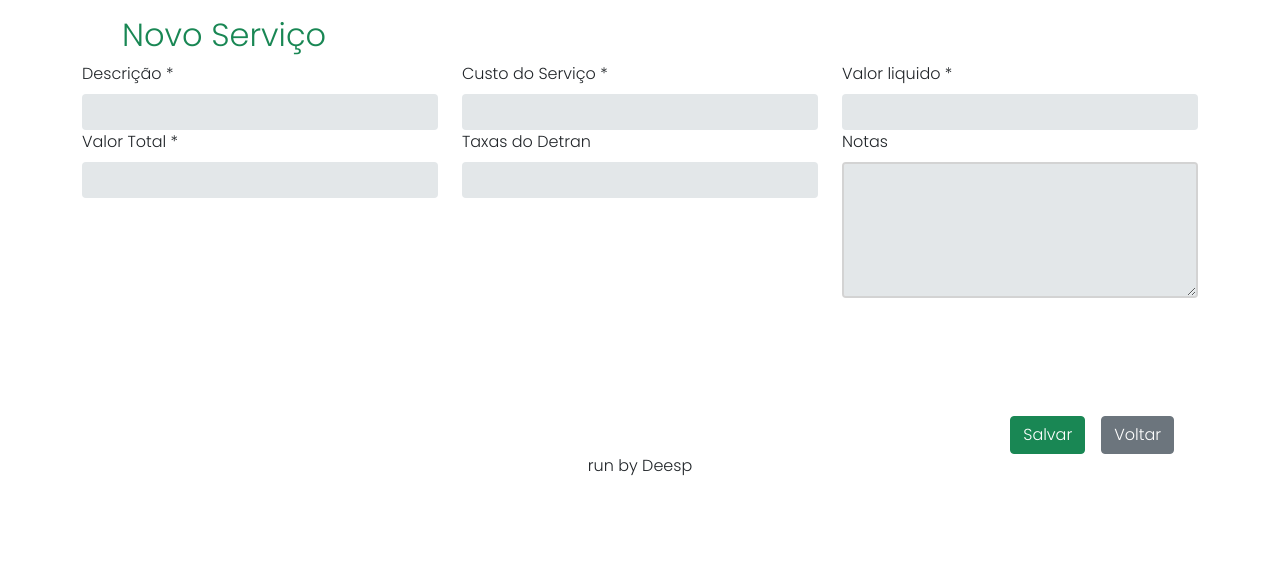
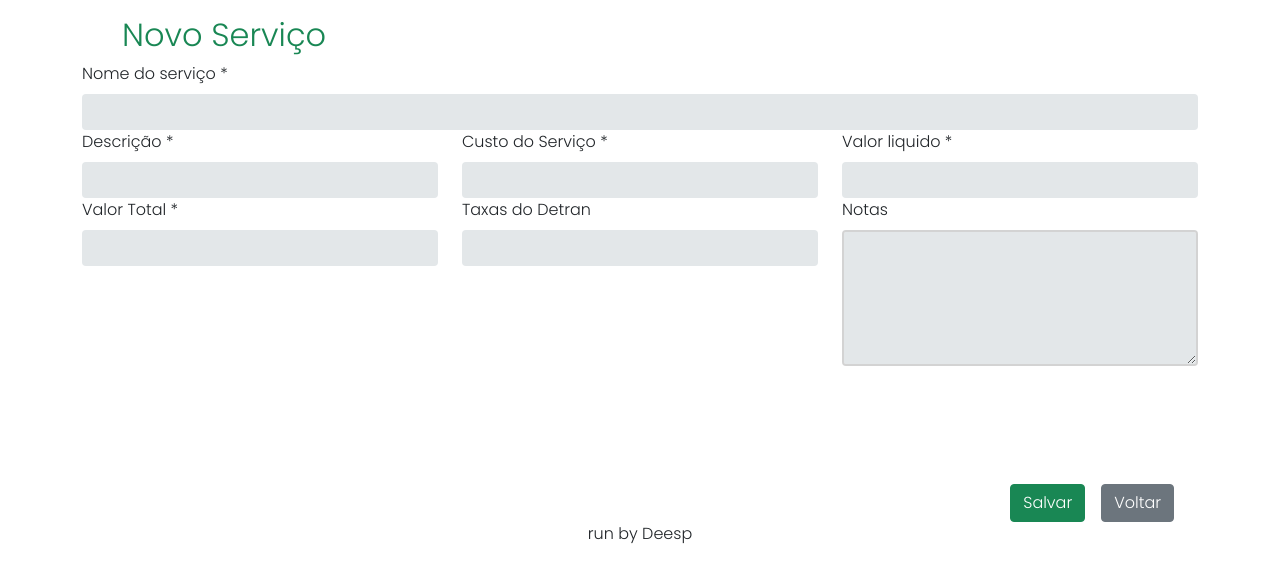
Before and after one commit to rafalimma/ERPDespachante, a Django app: page /home/novo_servico in a window 1280 px wide. Shown: the part 65-648 px from the top of the page. Run offline with Django 5.2, Linux system fonts and the light colour scheme; some libraries are stand-ins or nearby versions.

Commit message:
Nome do serviço adicionado e upper case

```diff
--- a/OS/models.py
+++ b/OS/models.py
@@ -32,6 +32,7 @@ class OrdemServico(models.Model):
 
 class Servico(models.Model):
     descricao = models.CharField(max_length=50)
+    nome = models.CharField(max_length=50, default='')
     custo = models.CharField(max_length=10, default='0')
     valor_liquido = models.CharField(max_length=10, default='0')
     valor_total = models.CharField(max_length=10, default='0')
--- a/OS/templates/newos.html
+++ b/OS/templates/newos.html
@@ -107,7 +107,7 @@
                         <div class="row">
                             <div class="col">
                                 <label for="inputName" class="form-label text-success">Nome do Cliente *</label>
-                                <input type="text" id="nome" value="{{ cliente.name }}" name='name' list="clientes" placeholder="nome do cliente" class="form-control readonly-input" onclick="mostrarSugestoes()">
+                                <input type="text" id="nome" value="{{ cliente.name }}" name='name' list="clientes" placeholder="nome do cliente" class="form-control readonly-input" onclick="mostrarSugestoes()" style="text-transform: uppercase";>
                                 <div id="lista-sugestoes" class="lista-sugestoes" style="display: none;">
                                     {% for cliente in clientes %}
                                         <div class="sugestao-item" onclick="selecionarSugestao('{{ cliente.name }}')">{{ cliente.name }}</div>
@@ -229,7 +229,7 @@
                                 <input name="servico" type="text" list="lista-servicos" class="form-control readonly-input" id="inputServico" placeholder="Serviço" onchange="buscarServico(this)">
                                 <datalist id="lista-servicos">
                                     {% for servico in servicos %}
-                                        <option value="{{ servico.descricao }}"></option>
+                                        <option value="{{ servico.nome }}"></option>
                                     {% endfor %}
                                 </datalist>
                             </div>
@@ -355,8 +355,6 @@
                         document.getElementById(valorServicoField).value = data.valor_total;
                         if (valor_suposto1) {
                             var valor1 = parseInt(valor_suposto1.value);
-                            console.log('valor do segundo valor adicionado');
-                            console.log(valor1)
                             var valor_original = parseInt(valor_final.value);
                             let soma = valor1 + valor_original;
                             let soma_str = soma.toString();
--- a/OS/templates/os-pdf_export.html
+++ b/OS/templates/os-pdf_export.html
@@ -61,7 +61,7 @@
             </div>
             <div class="row mt-3">
                 <div class="col-md-6">
-                    <strong class="name">Nome do Cliente:</strong> {{ ordem_servico.nome_cliente }}
+                    <strong class="name">Nome do Cliente:</strong> {{ ordem_servico.nome_cliente|upper }}
                 </div>
                 <div class="col-md-6">
                     <strong>Modelo do Veículo:</strong> {{ ordem_servico.modelo }}
--- a/clientes/templates/consulta.html
+++ b/clientes/templates/consulta.html
@@ -181,6 +181,9 @@
                 {% endfor %}
             </tbody>
         </table>
+        <div class="d-flex justify-content-end align-items-center" style="margin-top: 70px;">
+            <a href="{% url 'clientes' %}" class="btn btn-secondary me-4 mt-4">Voltar</a>
+        </div>
     </div>
         <!-- MODAL PARA ALTERAR O STATUS DA OS -->
         <div class="modal fade" id="confirmationModal" tabindex="-1" aria-labelledby="confirmationModalLabel" aria-hidden="true">
--- a/clientes/templates/editar_cliente.html
+++ b/clientes/templates/editar_cliente.html
@@ -66,7 +66,7 @@
             <div class="row" style="margin-top: -15px;">
                 <div class="col-md-4 form-group">
                     <label class="text-success">Nome:</label>
-                    <input type="text" name="name" class="form-control readonly-input" value="{{ cliente.name }}">
+                    <input type="text" name="name" class="form-control readonly-input" value="{{ cliente.name }}" style="text-transform: uppercase";>
                 </div>
                 <div class="col-md-4 form-group">
                     <label class="text-success">CPF / CNPJ:</label>
--- a/clientes/templates/novo_cliente.html
+++ b/clientes/templates/novo_cliente.html
@@ -61,7 +61,7 @@
             <div class="row">
                 <div class="col">
                     <label for="inputName" class="form-label">Nome</label>
-                    <input name="name" type="text" class="form-control readonly-input" id="inputName" placeholder="Nome">
+                    <input name="name" type="text" class="form-control readonly-input" id="inputName" placeholder="Nome" style="text-transform: uppercase";>
                 </div>
                 <div class="col">
                     <label for="inputEmail" class="form-label">Email</label>
--- a/servicos/templates/editar_servicos.html
+++ b/servicos/templates/editar_servicos.html
@@ -78,6 +78,12 @@
           <div class="col-md-4 form-group">
             <label class="form-label text-success">Identificador:</label>
             <input type="number" name="id_servico" class="form-control readonly-input" readonly value="{{ servico.id }}">
+          </div>
+        </div>
+        <div class="row">
+          <div class="col-md-4 form-group">
+            <label class="form-label">Nome do serviço:</label>
+            <input type="text" name="nome" class="form-control readonly-input" value="{{ servico.nome }}">
           </div>
           <div class="col-md-4 form-group">
             <label class="form-label">Descrição:</label>
--- a/servicos/templates/novo_servico.html
+++ b/servicos/templates/novo_servico.html
@@ -75,6 +75,12 @@
         <form id="formadicao" action="{% url 'adicao_servico' %}" method="post" enctype="multipart/form-data">{% csrf_token %}
             <div class="row">
                 <div class="col">
+                    <label for="inputNome" class="form-label">Nome do serviço *</label>
+                    <input name="nome" type="text" class="form-control readonly-input" id="inputNome">
+                </div>
+            </div>
+            <div class="row">
+                <div class="col">
                     <label for="inputDescricao" class="form-label">Descrição *</label>
                     <input name="descricao" type="text" class="form-control readonly-input" id="inputDescricao">
                 </div>
--- a/servicos/templates/servicos.html
+++ b/servicos/templates/servicos.html
@@ -91,7 +91,7 @@
             <thead>
                 <tr>
                     <th scope="col">Id</th>
-                    <th scope="col">Descriçao do Serviço</th>
+                    <th scope="col">Nome do Serviço</th>
                     <th scope="col">Valor Liquido</th>
                     <th scope="col">Valor Total</th>
                     <th scope="col">Opções</th>
@@ -101,7 +101,7 @@
                 {% for servico in servicos %}
                     <tr>
                         <th>{{servico.id}}</th>
-                        <td>{{servico.descricao}}</td>
+                        <td>{{servico.nome}}</td>
                         <td>{{servico.valor_liquido}}</td>
                         <td>{{servico.valor_total}}</td>
                         <td>
--- a/servicos/views.py
+++ b/servicos/views.py
@@ -12,7 +12,7 @@ def servicos(request):
     return paginacao(request)
 
 def paginacao(request):
-    servicos = Servico.objects.all().values('id', 'descricao', 'valor_liquido', 'valor_total')
+    servicos = Servico.objects.all().values('id', 'nome', 'valor_liquido', 'valor_total')
     servicos_paginados = Paginator(servicos, 10)
     page_num = request.GET.get('page')
     servicos = servicos_paginados.get_page(page_num)
@@ -34,8 +34,9 @@ def form_edicao_servico(request):
         servico.taxa_detran = request.POST.get('taxa_detran')
         servico.valor_total = request.POST.get('valor_total')
         servico.notas = request.POST.get('notas')
+        servico.nome = request.POST.get('nome')
 
-        if servico.descricao == '' or servico.valor_liquido == '':
+        if servico.nome == '' or servico.valor_liquido == '':
             messages.error(request, 'Os dados não podem ser nulos!')
             return redirect(f"editar_servico/{servico_id}")
 
@@ -57,11 +58,12 @@ def adicao_servico(request):
         valor_total = request.POST.get('valor_total')
         taxa_detran = request.POST.get('taxa_detran')
         notas = request.POST.get('notas')
+        nome = request.POST.get('nome')
 
-        servico = Servico(descricao=descricao, custo=custo,
+        servico = Servico(nome=nome, descricao=descricao, custo=custo,
                           valor_liquido=valor_liquido, valor_total=valor_total,
                           taxa_detran=taxa_detran, notas=notas)
-        if not all([descricao, custo, valor_liquido, valor_total]):
+        if not all([nome, descricao, custo, valor_liquido, valor_total]):
             messages.error(request, 'É necessário preencher todos os campos!')
             return redirect(reverse('novo_servico'))
         else:
```
Also changed, not shown: OS/views.py (+4 -4 lines), OS/migrations/0031_servico_nome.py (added), db.sqlite3.
